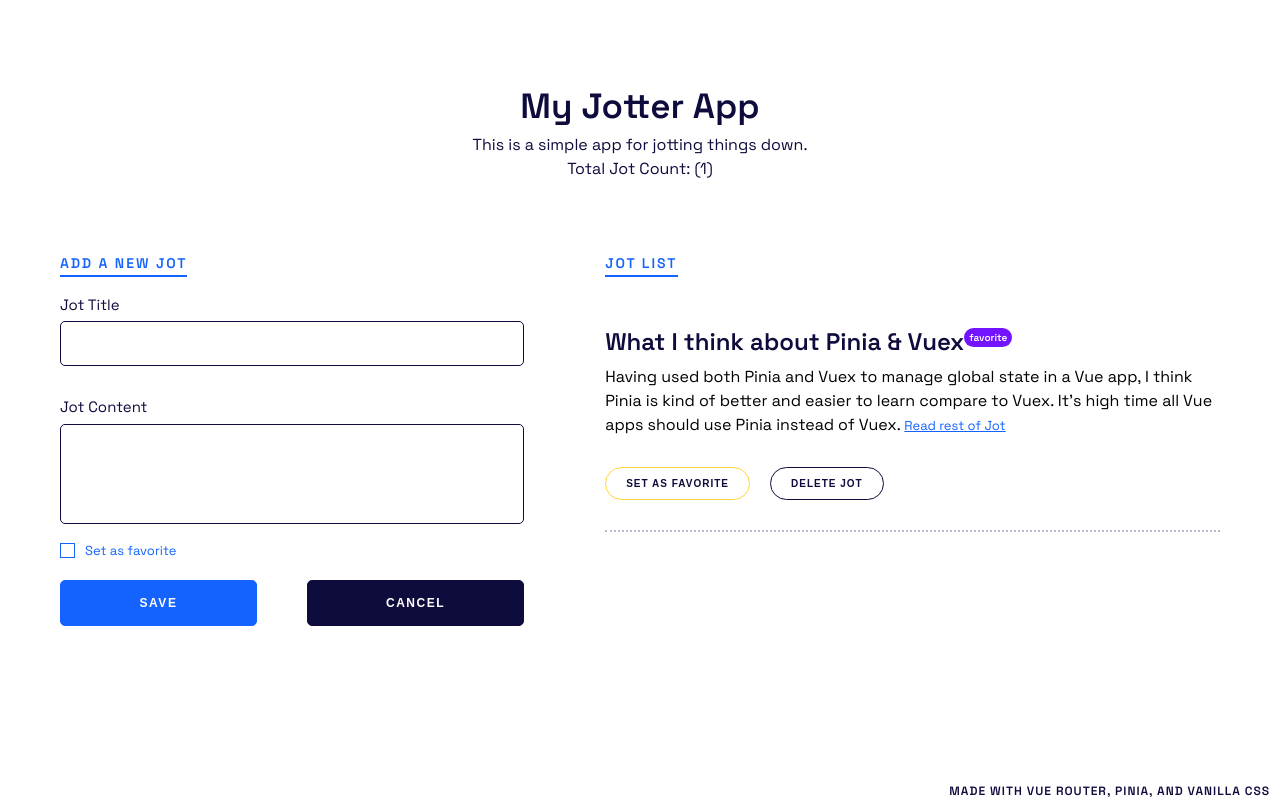
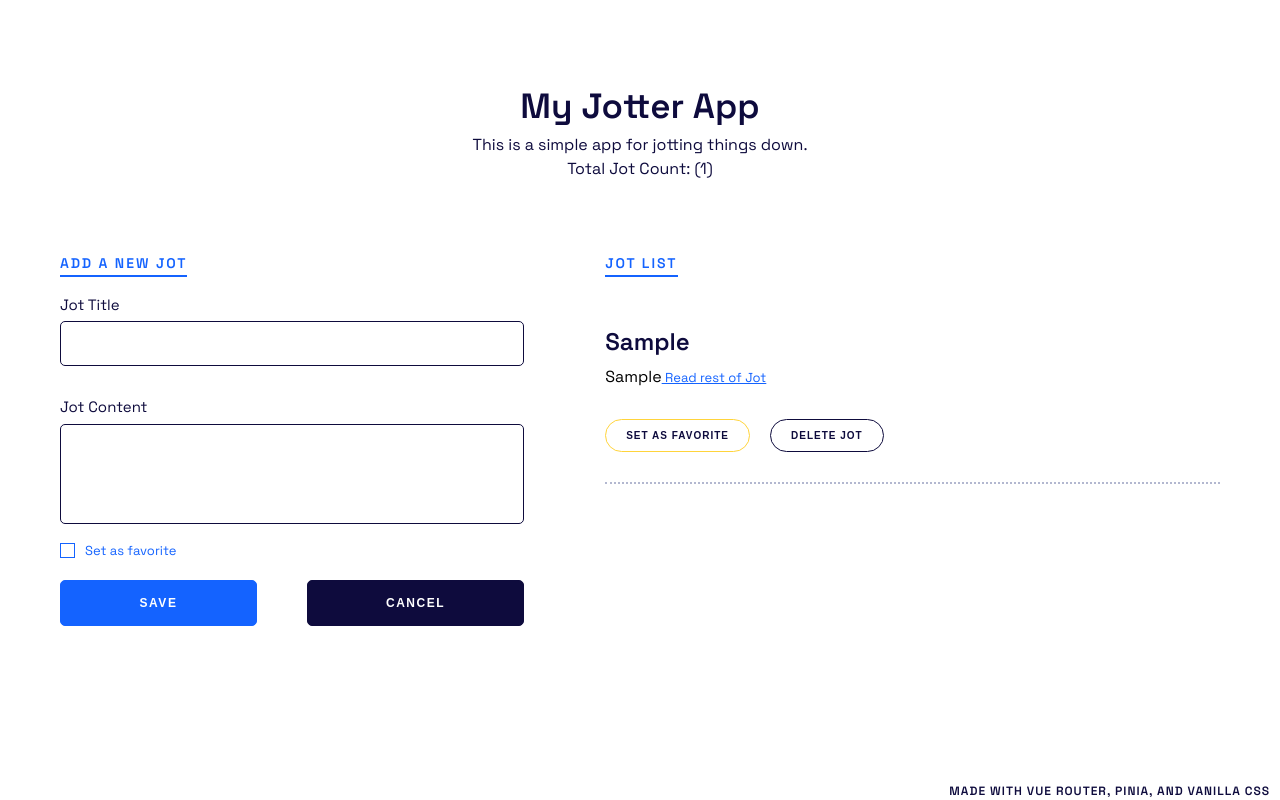
Before and after one commit to abdulsamadayoade/jotter, a Vue app: page / in a window 1280 px wide. Both pictures are taken after typing "Sample", "Sample" into the empty fields and a click on the button "SAVE". Built offline with nearby package versions, Linux system fonts and the light colour scheme.

Commit message:
add delete jot ans set favorite jot functionality

```diff
--- a/src/components/JotForm.vue
+++ b/src/components/JotForm.vue
@@ -9,6 +9,7 @@ const state = reactive({
 });
 
 const store = useJotStore();
+const { addJot } = store;
 
 // clear fields when the user clicks cancel
 const clearFields = () => {
@@ -19,7 +20,7 @@ const clearFields = () => {
 
 // submit jot and clear fields after user submits the form
 const submitJot = () => {
-  store.addJot(state);
+  addJot(state);
   clearFields();
 };
 </script>
--- a/src/components/JotItem.vue
+++ b/src/components/JotItem.vue
@@ -1,22 +1,39 @@
 <script setup>
+const props = defineProps({
+  jot: {
+    type: Object,
+    required: true,
+  },
+  deleteJot: {
+    type: Function,
+    required: true,
+  },
+  setFavoriteJot: {
+    type: Function,
+    required: true,
+  },
+});
 
 </script>
 
 <template>
-  <div class="jot-item">
+  <div v-if="jot" class="jot-item">
     <div class="jot-item__top">
-      <h2>What I think about Pinia & Vuex<sup class="sup">favorite</sup></h2>
+      <h2>{{ jot.title }}<sup v-if="jot.isFavorite" class="sup">favorite</sup></h2>
       <div>
-        <span>Having used both Pinia and Vuex to manage global state in a Vue app, I think Pinia is kind of better
-        and easier to learn compare to Vuex. It's high time all Vue apps should use Pinia instead of Vuex. </span>
-        <span class="read-more">Read rest of Jot</span>
+        <span>{{ jot.content }} </span>
+        <span class="read-more"> Read rest of Jot</span>
       </div>
     </div>
     <div class="jot-item__bottom">
-      <button title="Set as favorite" class="jot-item__button jot-item__button--favorite">
-        Set as favorite
+      <button @click="setFavoriteJot(jot.id)" :class="{ 'active': jot.isFavorite }" title="Set as favorite"
+        class="jot-item__button jot-item__button--favorite">
+        <span v-if="!jot.isFavorite">Set as favorite</span>
+        <span v-else>Remove as favorite</span>
       </button>
-      <button title="delete jot" class="jot-item__button jot-item__button--delete">
+      <button
+        @click="deleteJot(jot.id)"
+      title="delete jot" class="jot-item__button jot-item__button--delete">
         Delete jot
       </button>
     </div>
--- a/src/components/JotList.vue
+++ b/src/components/JotList.vue
@@ -1,10 +1,23 @@
 <script setup>
-  import JotItem from './JotItem.vue';
+import JotItem from './JotItem.vue';
+import { storeToRefs } from 'pinia';
+import { useJotStore } from '../stores/jotStore';
+
+const store = useJotStore();
+
+const { deleteJot, setFavoriteJot } = store;
+const { jots } = storeToRefs(store);
 </script>
 
 <template>
   <div class="jot-list">
     <p class="jot-list__paragraph">Jot List</p>
-    <JotItem />
+    <JotItem
+      v-for="jot in jots"
+      :key="jot.id"
+      :jot="jot"
+      :deleteJot="deleteJot"
+      :setFavoriteJot="setFavoriteJot"
+    />
   </div>
 </template>
--- a/src/stores/jotStore.js
+++ b/src/stores/jotStore.js
@@ -7,8 +7,21 @@ export const useJotStore = defineStore('jotStore', {
   }),
   actions: {
     addJot(jot) {
-      this.jots.push({ id: this.id, jot });
+      this.jots.push({ id: this.id,
+        ...jot
+      });
       this.id++;
+    },
+    deleteJot(id) {
+      this.jots = this.jots.filter(jot => jot.id !== id);
+    },
+    setFavoriteJot(id) {
+      this.jots = this.jots.map(jot => {
+        if (jot.id === id) {
+          jot.isFavorite = !jot.isFavorite;
+        }
+        return jot;
+      });
     }
   }
 });
```
